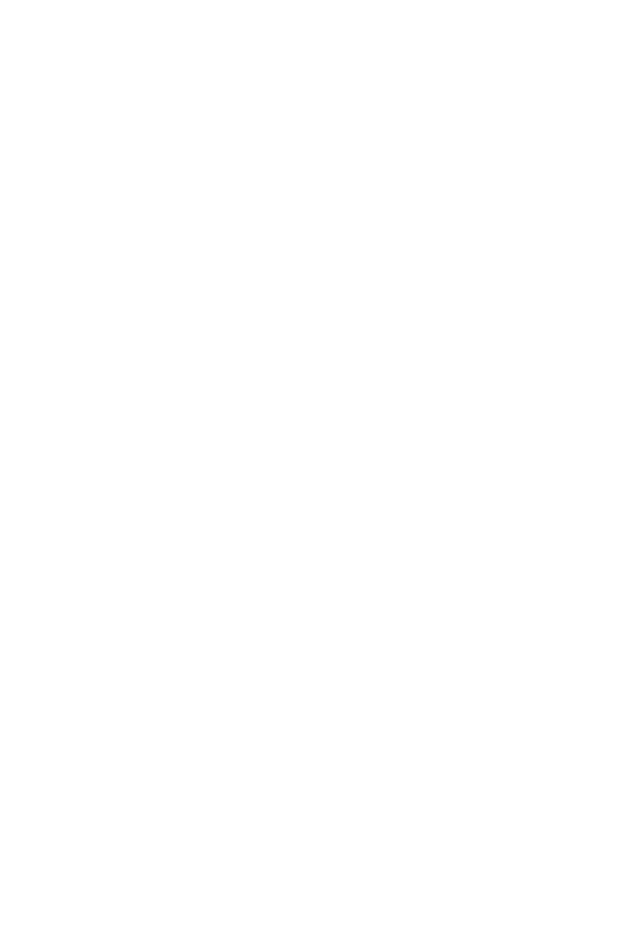
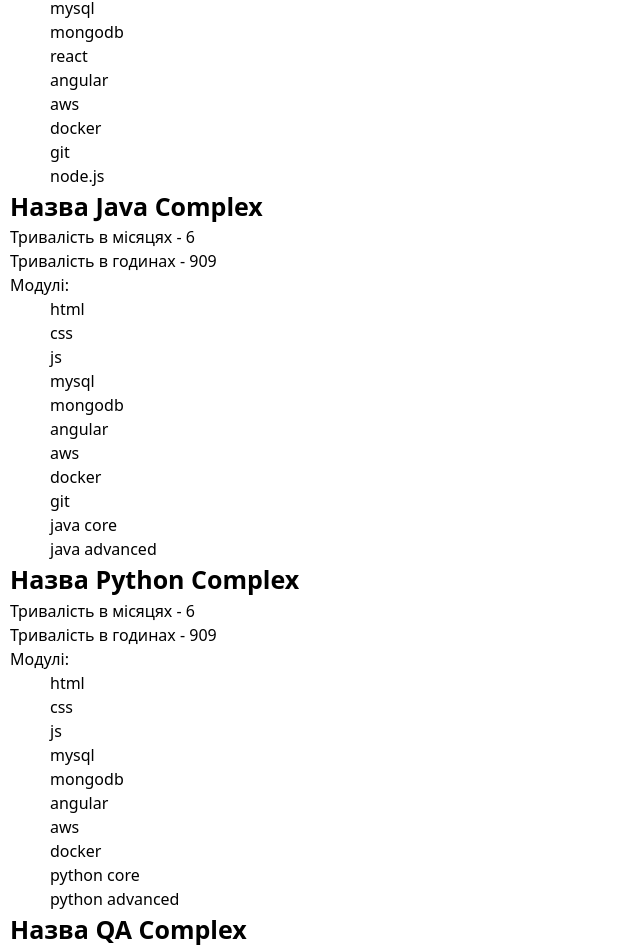
Before and after one commit to DyakivNazar/Okten, a React (Vite) app in the folder FrontEnd/react/: page / in a window 1280 px wide. Shown: the part 196-1148 px from the top of the page, without its empty margins (0-640 px from the left). Before the commit the page ends 800 px from the top, so only its background shows below. Built offline with nearby package versions, Linux system fonts and the light colour scheme.

Commit message:
hw1 #yiugR7&TF

```diff
--- a/FrontEnd/react/src/App.tsx
+++ b/FrontEnd/react/src/App.tsx
@@ -1,10 +1,14 @@
 import './App.css'
+import {coursesArray} from "./data/coursesArray.ts";
+import MycoursesArray from "./components/my-coursesArray/MycoursesArray.tsx";
 
 function App() {
 
   return (
     <>
-
+      {
+        coursesArray.map((course, index) => <MycoursesArray key={index} course={course}/>)
+      }
     </>
   )
 }
--- /dev/null
+++ b/FrontEnd/react/src/components/my-coursesArray/MycoursesArray.css
@@ -0,0 +1,10 @@
+body{
+    margin: 10px;
+}
+h2{
+    font-weight: bold;
+    font-size: 25px;
+}
+li{
+    padding-left: 40px;
+}
--- /dev/null
+++ b/FrontEnd/react/src/components/my-coursesArray/MycoursesArray.tsx
@@ -0,0 +1,25 @@
+import {ICourse} from "../../models/IcoursesArray.ts";
+import {FC} from "react";
+import './MycoursesArray.css'
+
+type coursesArrayType = {
+    course:ICourse;
+}
+
+const MycoursesArray:FC<coursesArrayType> = ({course}) => {
+
+    return (
+        <div>
+            <h2>Назва {course.title}</h2>
+            <p>Тривалість в місяцях - {course.monthDuration} </p>
+            <p>Тривалість в годинах - {course.hourDuration} </p>
+            Модулі:
+            <ul>
+                {course.modules.map((module, index) => <li key={index}>{module}</li>)}
+            </ul>
+
+        </div>
+    );
+};
+
+export default MycoursesArray;
--- /dev/null
+++ b/FrontEnd/react/src/data/coursesArray.ts
@@ -0,0 +1,71 @@
+import {ICourse} from "../models/IcoursesArray.ts";
+
+export const coursesArray:ICourse[] = [
+    {
+        title: 'JavaScript Complex',
+        monthDuration: 5,
+        hourDuration: 909,
+        modules: ['html', 'css', 'js', 'mysql', 'mongodb', 'react', 'angular', 'aws', 'docker', 'git', 'node.js']
+    },
+    {
+        title: 'Java Complex',
+        monthDuration: 6,
+        hourDuration: 909,
+        modules: ['html',
+            'css',
+            'js',
+            'mysql',
+            'mongodb',
+            'angular',
+            'aws',
+            'docker',
+            'git',
+            'java core',
+            'java advanced']
+    },
+    {
+        title: 'Python Complex',
+        monthDuration: 6,
+        hourDuration: 909,
+        modules: ['html',
+            'css',
+            'js',
+            'mysql',
+            'mongodb',
+            'angular',
+            'aws',
+            'docker',
+            'python core',
+            'python advanced']
+    },
+    {
+        title: 'QA Complex',
+        monthDuration: 4,
+        hourDuration: 909,
+        modules: ['html', 'css', 'js', 'mysql', 'mongodb', 'git', 'QA/QC']
+    },
+    {
+        title: 'FullStack',
+        monthDuration: 7,
+        hourDuration: 909,
+        modules: ['html',
+            'css',
+            'js',
+            'mysql',
+            'mongodb',
+            'react',
+            'angular',
+            'aws',
+            'docker',
+            'git',
+            'node.js',
+            'python',
+            'java']
+    },
+    {
+        title: 'Frontend',
+        monthDuration: 4,
+        hourDuration: 909,
+        modules: ['html', 'css', 'js', 'mysql', 'mongodb', 'react', 'angular', 'aws', 'docker', 'git', 'sass']
+    }
+];
--- /dev/null
+++ b/FrontEnd/react/src/models/IcoursesArray.ts
@@ -0,0 +1,6 @@
+export interface ICourse {
+    title: string;
+    monthDuration: number;
+    hourDuration: number;
+    modules: string[];
+}
```
